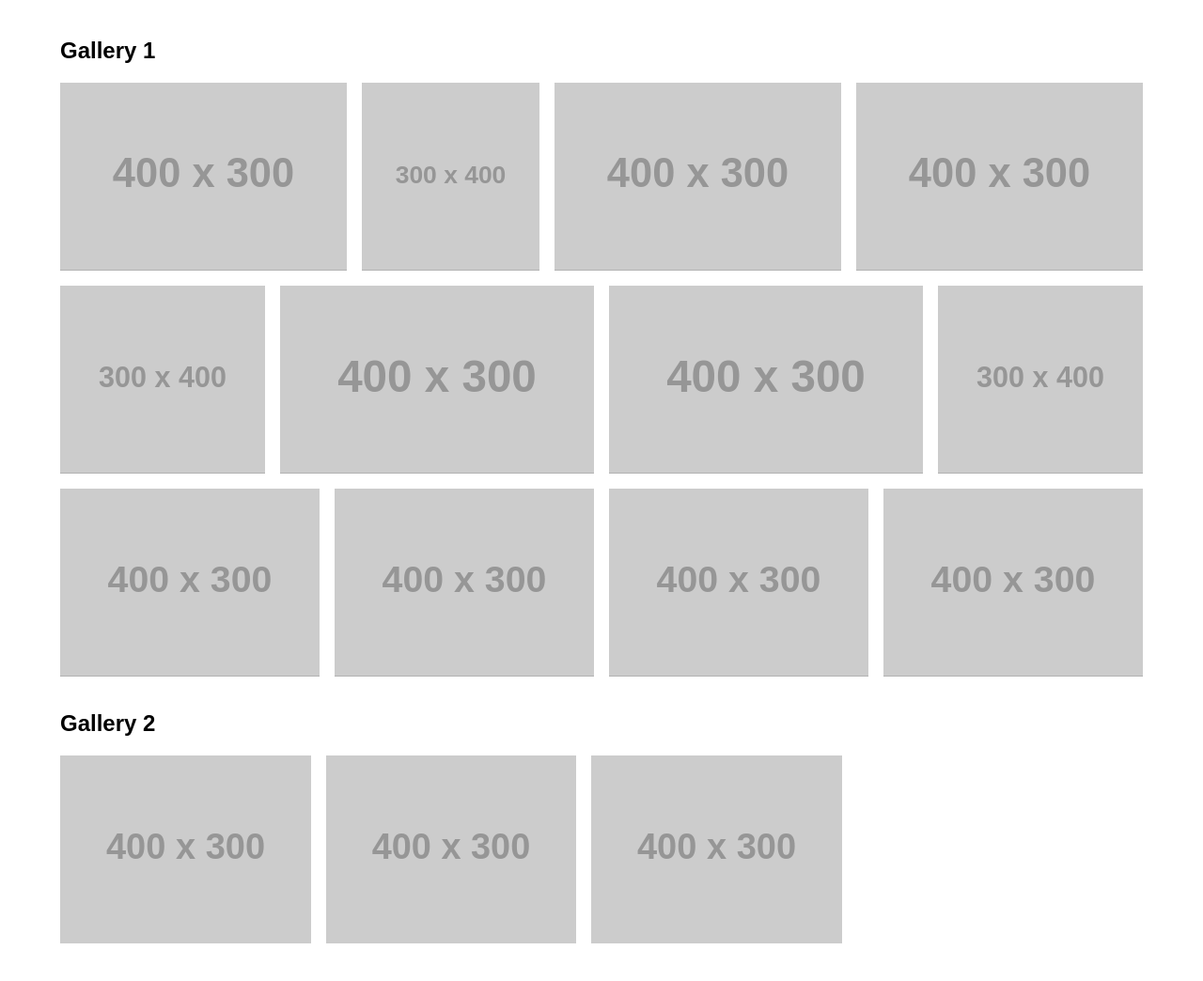
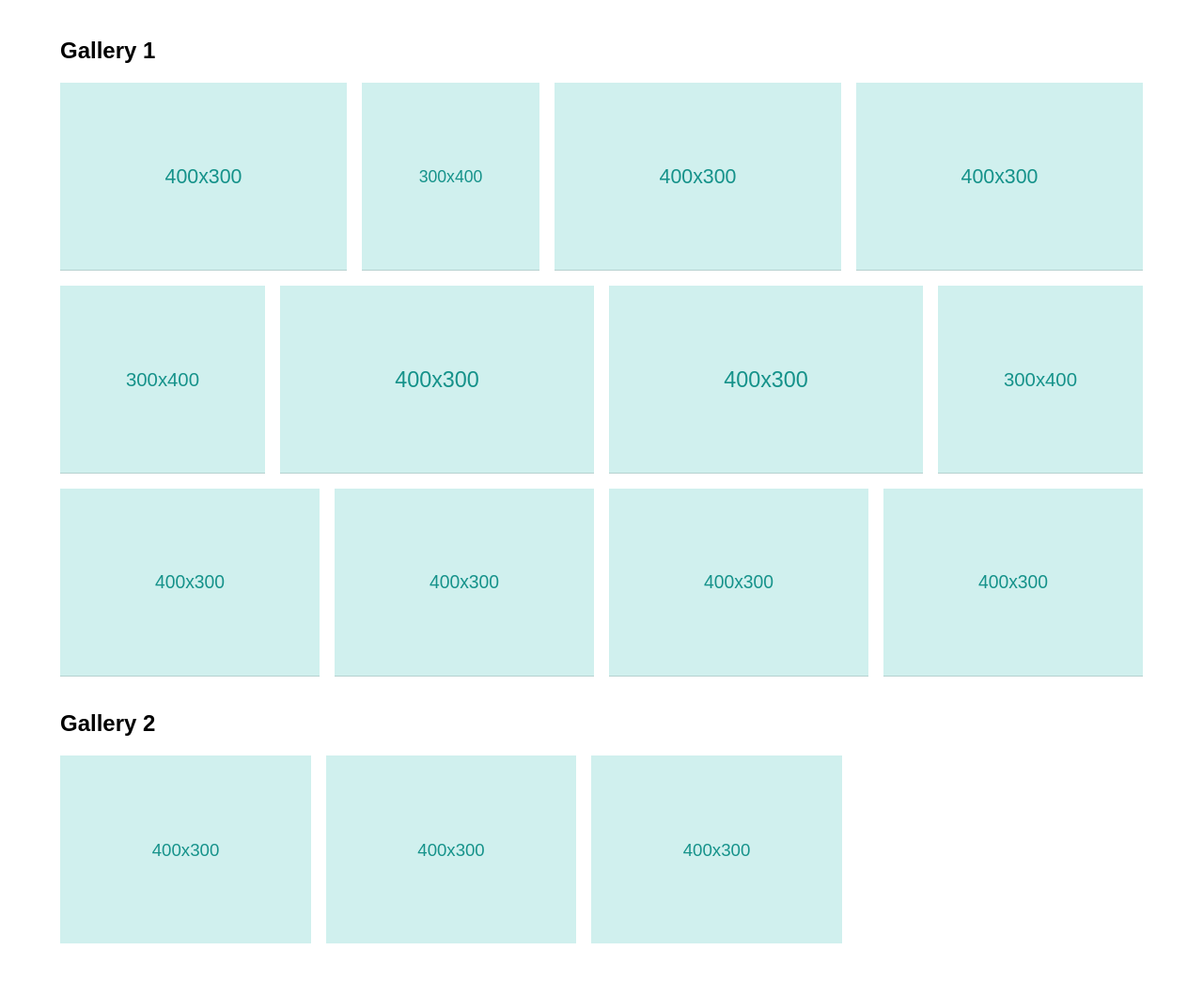
Before and after one commit to flostrasser/flex-gallery, a website: page demo/index.html in a window 1280 px wide. Shown: the whole page at 94% size. Drawn offline with Linux system fonts and the light colour scheme; placeholder pictures from the web are drawn by us.

Commit message:
Replace placeholder url with local svgs

```diff
--- a/demo/index.html
+++ b/demo/index.html
@@ -39,11 +39,11 @@
         <div class="gallery-item">
           <img
             class="thumb placeholder"
-            src="https://via.placeholder.com/20x15.webp"
-            data-src="https://via.placeholder.com/400x300.webp?text=1+(400x300)"
-            data-srcset="https://via.placeholder.com/400x300.webp?text=1+(400x300) 1x, https://via.placeholder.com/800x600.webp?text=1+(800x600) 2x"
-            data-image="https://via.placeholder.com/800x600.webp?text=1+(800x600)"
-            data-image-srcset="https://via.placeholder.com/800x600.webp?text=1+(800x600) 800w, https://via.placeholder.com/1600x1200.webp?text=1+(1600x1200) 1600w, https://via.placeholder.com/2000x1500.webp?text=1+(2000x1500) 2000w"
+            src="./images/thumb-landscape.svg"
+            data-src="./images/landscape-400x300.svg"
+            data-srcset="./images/landscape-400x300.svg 1x, ./images/landscape-800x600.svg 2x"
+            data-image="./images/landscape-800x600.svg"
+            data-image-srcset="./images/landscape-800x600.svg 800w, ./images/landscape-1600x1200.svg 1600w, ./images/landscape-2000x1500.svg 2000w"
             data-title="image 1"
             alt="image 1"
           />
@@ -52,11 +52,11 @@
         <div class="gallery-item">
           <img
             class="thumb placeholder"
-            src="https://via.placeholder.com/15x20.webp"
-            data-src="https://via.placeholder.com/300x400.webp?text=2+(300x400)"
-            data-srcset="https://via.placeholder.com/300x400.webp?text=2+(300x400) 1x, https://via.placeholder.com/600x800.webp?text=2+(600x800) 2x"
-            data-image="https://via.placeholder.com/600x800.webp?text=2+(600x800)"
-            data-image-srcset="https://via.placeholder.com/600x800.webp?text=2+(600x800) 600w, https://via.placeholder.com/1200x1600.webp?text=2+(1200x1600) 1200w, https://via.placeholder.com/1500x2000.webp?text=2+(1500x2000) 1500w"
+            src="./images/thumb-portrait.svg"
+            data-src="./images/portrait-300x400.svg"
+            data-srcset="./images/portrait-300x400.svg 1x, ./images/portrait-600x800.svg 2x"
+            data-image="./images/portrait-600x800.svg"
+            data-image-srcset="./images/portrait-600x800.svg 600w, ./images/portrait-1200x1600.svg 1200w, ./images/portrait-1500x2000.svg 1500w"
             data-title="image 2"
             alt="image 2"
           />
@@ -65,11 +65,11 @@
         <div class="gallery-item">
           <img
             class="thumb placeholder"
-            src="https://via.placeholder.com/20x15.webp"
-            data-src="https://via.placeholder.com/400x300.webp?text=3+(400x300)"
-            data-srcset="https://via.placeholder.com/400x300.webp?text=3+(400x300) 1x, https://via.placeholder.com/800x600.webp?text=3+(800x600) 2x"
-            data-image="https://via.placeholder.com/800x600.webp?text=3+(800x600)"
-            data-image-srcset="https://via.placeholder.com/800x600.webp?text=3+(800x600) 800w, https://via.placeholder.com/1600x1200.webp?text=3+(1600x1200) 1600w, https://via.placeholder.com/2000x1500.webp?text=3+(2000x1500) 2000w"
+            src="./images/thumb-landscape.svg"
+            data-src="./images/landscape-400x300.svg"
+            data-srcset="./images/landscape-400x300.svg 1x, ./images/landscape-800x600.svg 2x"
+            data-image="./images/landscape-800x600.svg"
+            data-image-srcset="./images/landscape-800x600.svg 800w, ./images/landscape-1600x1200.svg 1600w, ./images/landscape-2000x1500.svg 2000w"
             data-title="image 3"
             alt="image 3"
           />
@@ -78,11 +78,11 @@
         <div class="gallery-item">
           <img
             class="thumb placeholder"
-            src="https://via.placeholder.com/20x15.webp"
-            data-src="https://via.placeholder.com/400x300.webp?text=4+(400x300)"
-            data-srcset="https://via.placeholder.com/400x300.webp?text=4+(400x300) 1x, https://via.placeholder.com/800x600.webp?text=4+(800x600) 2x"
-            data-image="https://via.placeholder.com/800x600.webp?text=4+(800x600)"
-            data-image-srcset="https://via.placeholder.com/800x600.webp?text=4+(800x600) 800w, https://via.placeholder.com/1600x1200.webp?text=4+(1600x1200) 1600w, https://via.placeholder.com/2000x1500.webp?text=4+(2000x1500) 2000w"
+            src="./images/thumb-landscape.svg"
+            data-src="./images/landscape-400x300.svg"
+            data-srcset="./images/landscape-400x300.svg 1x, ./images/landscape-800x600.svg 2x"
+            data-image="./images/landscape-800x600.svg"
+            data-image-srcset="./images/landscape-800x600.svg 800w, ./images/landscape-1600x1200.svg 1600w, ./images/landscape-2000x1500.svg 2000w"
             data-title="image 4"
             alt="image 4"
           />
@@ -91,11 +91,11 @@
         <div class="gallery-item">
           <img
             class="thumb placeholder"
-            src="https://via.placeholder.com/15x20.webp"
-            data-src="https://via.placeholder.com/300x400.webp?text=5+(300x400)"
-            data-srcset="https://via.placeholder.com/300x400.webp?text=5+(300x400) 1x, https://via.placeholder.com/600x800.webp?text=5+(600x800) 2x"
-            data-image="https://via.placeholder.com/600x800.webp?text=5+(600x800)"
-            data-image-srcset="https://via.placeholder.com/600x800.webp?text=5+(600x800) 600w, https://via.placeholder.com/1200x1600.webp?text=5+(1200x1600) 1200w, https://via.placeholder.com/1500x2000.webp?text=5+(1500x2000) 1500w"
+            src="./images/thumb-portrait.svg"
+            data-src="./images/portrait-300x400.svg"
+            data-srcset="./images/portrait-300x400.svg 1x, ./images/portrait-600x800.svg 2x"
+            data-image="./images/portrait-600x800.svg"
+            data-image-srcset="./images/portrait-600x800.svg 600w, ./images/portrait-1200x1600.svg 1200w, ./images/portrait-1500x2000.svg 1500w"
             data-title="image 5"
             alt="image 5"
           />
@@ -104,11 +104,11 @@
         <div class="gallery-item">
           <img
             class="thumb placeholder"
-            src="https://via.placeholder.com/20x15.webp"
-            data-src="https://via.placeholder.com/400x300.webp?text=6+(400x300)"
-            data-srcset="https://via.placeholder.com/400x300.webp?text=6+(400x300) 1x, https://via.placeholder.com/800x600.webp?text=6+(800x600) 2x"
-            data-image="https://via.placeholder.com/800x600.webp?text=6+(800x600)"
-            data-image-srcset="https://via.placeholder.com/800x600.webp?text=6+(800x600) 800w, https://via.placeholder.com/1600x1200.webp?text=6+(1600x1200) 1600w, https://via.placeholder.com/2000x1500.webp?text=6+(2000x1500) 2000w"
+            src="./images/thumb-landscape.svg"
+            data-src="./images/landscape-400x300.svg"
+            data-srcset="./images/landscape-400x300.svg 1x, ./images/landscape-800x600.svg 2x"
+            data-image="./images/landscape-800x600.svg"
+            data-image-srcset="./images/landscape-800x600.svg 800w, ./images/landscape-1600x1200.svg 1600w, ./images/landscape-2000x1500.svg 2000w"
             data-title="image 6"
             alt="image 6"
           />
@@ -117,11 +117,11 @@
         <div class="gallery-item">
           <img
             class="thumb placeholder"
-            src="https://via.placeholder.com/20x15.webp"
-            data-src="https://via.placeholder.com/400x300.webp?text=7+(400x300)"
-            data-srcset="https://via.placeholder.com/400x300.webp?text=7+(400x300) 1x, https://via.placeholder.com/800x600.webp?text=7+(800x600) 2x"
-            data-image="https://via.placeholder.com/800x600.webp?text=7+(800x600)"
-            data-image-srcset="https://via.placeholder.com/800x600.webp?text=7+(800x600) 800w, https://via.placeholder.com/1600x1200.webp?text=7+(1600x1200) 1600w, https://via.placeholder.com/2000x1500.webp?text=7+(2000x1500) 2000w"
+            src="./images/thumb-landscape.svg"
+            data-src="./images/landscape-400x300.svg"
+            data-srcset="./images/landscape-400x300.svg 1x, ./images/landscape-800x600.svg 2x"
+            data-image="./images/landscape-800x600.svg"
+            data-image-srcset="./images/landscape-800x600.svg 800w, ./images/landscape-1600x1200.svg 1600w, ./images/landscape-2000x1500.svg 2000w"
             data-title="image 7"
             alt="image 7"
           />
@@ -130,11 +130,11 @@
         <div class="gallery-item">
           <img
             class="thumb placeholder"
-            src="https://via.placeholder.com/15x20.webp"
-            data-src="https://via.placeholder.com/300x400.webp?text=8+(300x400)"
-            data-srcset="https://via.placeholder.com/300x400.webp?text=8+(300x400) 1x, https://via.placeholder.com/600x800.webp?text=8+(600x800) 2x"
-            data-image="https://via.placeholder.com/600x800.webp?text=8+(600x800)"
-            data-image-srcset="https://via.placeholder.com/600x800.webp?text=8+(600x800) 600w, https://via.placeholder.com/1200x1600.webp?text=8+(1200x1600) 1200w, https://via.placeholder.com/1500x2000.webp?text=8+(1500x2000) 1500w"
+            src="./images/thumb-portrait.svg"
+            data-src="./images/portrait-300x400.svg"
+            data-srcset="./images/portrait-300x400.svg 1x, ./images/portrait-600x800.svg 2x"
+            data-image="./images/portrait-600x800.svg"
+            data-image-srcset="./images/portrait-600x800.svg 600w, ./images/portrait-1200x1600.svg 1200w, ./images/portrait-1500x2000.svg 1500w"
             data-title="image 8"
             alt="image 8"
           />
@@ -143,11 +143,11 @@
         <div class="gallery-item">
           <img
             class="thumb placeholder"
-            src="https://via.placeholder.com/20x15.webp"
-            data-src="https://via.placeholder.com/400x300.webp?text=9+(400x300)"
-            data-srcset="https://via.placeholder.com/400x300.webp?text=9+(400x300) 1x, https://via.placeholder.com/800x600.webp?text=9+(800x600) 2x"
-            data-image="https://via.placeholder.com/800x600.webp?text=9+(800x600)"
-            data-image-srcset="https://via.placeholder.com/800x600.webp?text=9+(800x600) 800w, https://via.placeholder.com/1600x1200.webp?text=9+(1600x1200) 1600w, https://via.placeholder.com/2000x1500.webp?text=9+(2000x1500) 2000w"
+            src="./images/thumb-landscape.svg"
+            data-src="./images/landscape-400x300.svg"
+            data-srcset="./images/landscape-400x300.svg 1x, ./images/landscape-800x600.svg 2x"
+            data-image="./images/landscape-800x600.svg"
+            data-image-srcset="./images/landscape-800x600.svg 800w, ./images/landscape-1600x1200.svg 1600w, ./images/landscape-2000x1500.svg 2000w"
             data-title="image 9"
             alt="image 9"
           />
@@ -156,11 +156,11 @@
         <div class="gallery-item">
           <img
             class="thumb placeholder"
-            src="https://via.placeholder.com/20x15.webp"
-            data-src="https://via.placeholder.com/400x300.webp?text=10+(400x300)"
-            data-srcset="https://via.placeholder.com/400x300.webp?text=10+(400x300) 1x, https://via.placeholder.com/800x600.webp?text=10+(800x600) 2x"
-            data-image="https://via.placeholder.com/800x600.webp?text=10+(800x600)"
-            data-image-srcset="https://via.placeholder.com/800x600.webp?text=10+(800x600) 800w, https://via.placeholder.com/1600x1200.webp?text=10+(1600x1200) 1600w, https://via.placeholder.com/2000x1500.webp?text=10+(2000x1500) 2000w"
+            src="./images/thumb-landscape.svg"
+            data-src="./images/landscape-400x300.svg"
+            data-srcset="./images/landscape-400x300.svg 1x, ./images/landscape-800x600.svg 2x"
+            data-image="./images/landscape-800x600.svg"
+            data-image-srcset="./images/landscape-800x600.svg 800w, ./images/landscape-1600x1200.svg 1600w, ./images/landscape-2000x1500.svg 2000w"
             data-title="image 10"
             alt="image 10"
           />
@@ -169,11 +169,11 @@
         <div class="gallery-item">
           <img
             class="thumb placeholder"
-            src="https://via.placeholder.com/20x15.webp"
-            data-src="https://via.placeholder.com/400x300.webp?text=11+(400x300)"
-            data-srcset="https://via.placeholder.com/400x300.webp?text=11+(400x300) 1x, https://via.placeholder.com/800x600.webp?text=11+(800x600) 2x"
-            data-image="https://via.placeholder.com/800x600.webp?text=11+(800x600)"
-            data-image-srcset="https://via.placeholder.com/800x600.webp?text=11+(800x600) 800w, https://via.placeholder.com/1600x1200.webp?text=11+(1600x1200) 1600w, https://via.placeholder.com/2000x1500.webp?text=11+(2000x1500) 2000w"
+            src="./images/thumb-landscape.svg"
+            data-src="./images/landscape-400x300.svg"
+            data-srcset="./images/landscape-400x300.svg 1x, ./images/landscape-800x600.svg 2x"
+            data-image="./images/landscape-800x600.svg"
+            data-image-srcset="./images/landscape-800x600.svg 800w, ./images/landscape-1600x1200.svg 1600w, ./images/landscape-2000x1500.svg 2000w"
             data-title="image 11"
             alt="image 11"
           />
@@ -182,11 +182,11 @@
         <div class="gallery-item">
           <img
             class="thumb placeholder"
-            src="https://via.placeholder.com/20x15.webp"
-            data-src="https://via.placeholder.com/400x300.webp?text=12+(400x300)"
-            data-srcset="https://via.placeholder.com/400x300.webp?text=12+(400x300) 1x, https://via.placeholder.com/800x600.webp?text=12+(800x600) 2x"
-            data-image="https://via.placeholder.com/800x600.webp?text=12+(800x600)"
-            data-image-srcset="https://via.placeholder.com/800x600.webp?text=12+(800x600) 800w, https://via.placeholder.com/1600x1200.webp?text=12+(1600x1200) 1600w, https://via.placeholder.com/2000x1500.webp?text=12+(2000x1500) 2000w"
+            src="./images/thumb-landscape.svg"
+            data-src="./images/landscape-400x300.svg"
+            data-srcset="./images/landscape-400x300.svg 1x, ./images/landscape-800x600.svg 2x"
+            data-image="./images/landscape-800x600.svg"
+            data-image-srcset="./images/landscape-800x600.svg 800w, ./images/landscape-1600x1200.svg 1600w, ./images/landscape-2000x1500.svg 2000w"
             data-title="image 12"
             alt="image 12"
           />
@@ -199,11 +199,11 @@
         <div class="gallery-item">
           <img
             class="thumb placeholder"
-            src="https://via.placeholder.com/20x15.webp"
-            data-src="https://via.placeholder.com/400x300.webp?text=2.1+(400x30)"
-            data-srcset="https://via.placeholder.com/400x300.webp?text=2.1+(400x300) 1x, https://via.placeholder.com/800x600.webp?text=2.1+(800x600) 2x"
-            data-image="https://via.placeholder.com/800x600.webp?text=2.1+(800x600)"
-            data-image-srcset="https://via.placeholder.com/800x600.webp?text=2.1+(800x600) 800w, https://via.placeholder.com/1600x1200.webp?text=2.1+(1600x1200) 1600w, https://via.placeholder.com/2000x1500.webp?text=2.1+(2000x1500) 2000w"
+            src="./images/thumb-landscape.svg"
+            data-src="./images/landscape-400x300.svg"
+            data-srcset="./images/landscape-400x300.svg 1x, ./images/landscape-800x600.svg 2x"
+            data-image="./images/landscape-800x600.svg"
+            data-image-srcset="./images/landscape-800x600.svg 800w, ./images/landscape-1600x1200.svg 1600w, ./images/landscape-2000x1500.svg 2000w"
             data-title="image 2.1"
             alt="image 2.1"
           />
@@ -212,11 +212,11 @@
         <div class="gallery-item">
           <img
             class="thumb placeholder"
-            src="https://via.placeholder.com/20x15.webp"
-            data-src="https://via.placeholder.com/400x300.webp?text=2.2+(400x30)"
-            data-srcset="https://via.placeholder.com/400x300.webp?text=2.2+(400x300) 1x, https://via.placeholder.com/800x600.webp?text=2.2+(800x600) 2x"
-            data-image="https://via.placeholder.com/800x600.webp?text=2.2+(800x600)"
-            data-image-srcset="https://via.placeholder.com/800x600.webp?text=2.2+(800x600) 800w, https://via.placeholder.com/1600x1200.webp?text=2.2+(1600x1200) 1600w, https://via.placeholder.com/2000x1500.webp?text=2.2+(2000x1500) 2000w"
+            src="./images/thumb-landscape.svg"
+            data-src="./images/landscape-400x300.svg"
+            data-srcset="./images/landscape-400x300.svg 1x, ./images/landscape-800x600.svg 2x"
+            data-image="./images/landscape-800x600.svg"
+            data-image-srcset="./images/landscape-800x600.svg 800w, ./images/landscape-1600x1200.svg 1600w, ./images/landscape-2000x1500.svg 2000w"
             data-title="image 2.2"
             alt="image 2.2"
           />
@@ -225,11 +225,11 @@
         <div class="gallery-item">
           <img
             class="thumb placeholder"
-            src="https://via.placeholder.com/20x15.webp"
-            data-src="https://via.placeholder.com/400x300.webp?text=2.3+(400x30)"
-            data-srcset="https://via.placeholder.com/400x300.webp?text=2.3+(400x300) 1x, https://via.placeholder.com/800x600.webp?text=2.3+(800x600) 2x"
-            data-image="https://via.placeholder.com/800x600.webp?text=2.3+(800x600)"
-            data-image-srcset="https://via.placeholder.com/800x600.webp?text=2.3+(800x600) 800w, https://via.placeholder.com/1600x1200.webp?text=2.3+(1600x1200) 1600w, https://via.placeholder.com/2000x1500.webp?text=2.3+(2000x1500) 2000w"
+            src="./images/thumb-landscape.svg"
+            data-src="./images/landscape-400x300.svg"
+            data-srcset="./images/landscape-400x300.svg 1x, ./images/landscape-800x600.svg 2x"
+            data-image="./images/landscape-800x600.svg"
+            data-image-srcset="./images/landscape-800x600.svg 800w, ./images/landscape-1600x1200.svg 1600w, ./images/landscape-2000x1500.svg 2000w"
             data-title="image 2.3"
             alt="image 2.3"
           />
```
Also changed, not shown: demo/images/landscape-1600x1200.svg (added), demo/images/landscape-2000x1500.svg (added), demo/images/landscape-400x300.svg (added), demo/images/landscape-800x600.svg (added), demo/images/portrait-1200x1600.svg (added), demo/images/portrait-1500x2000.svg (added), demo/images/portrait-300x400.svg (added), demo/images/portrait-600x800.svg (added), demo/images/thumb-landscape.svg (added), demo/images/thumb-portrait.svg (added).
